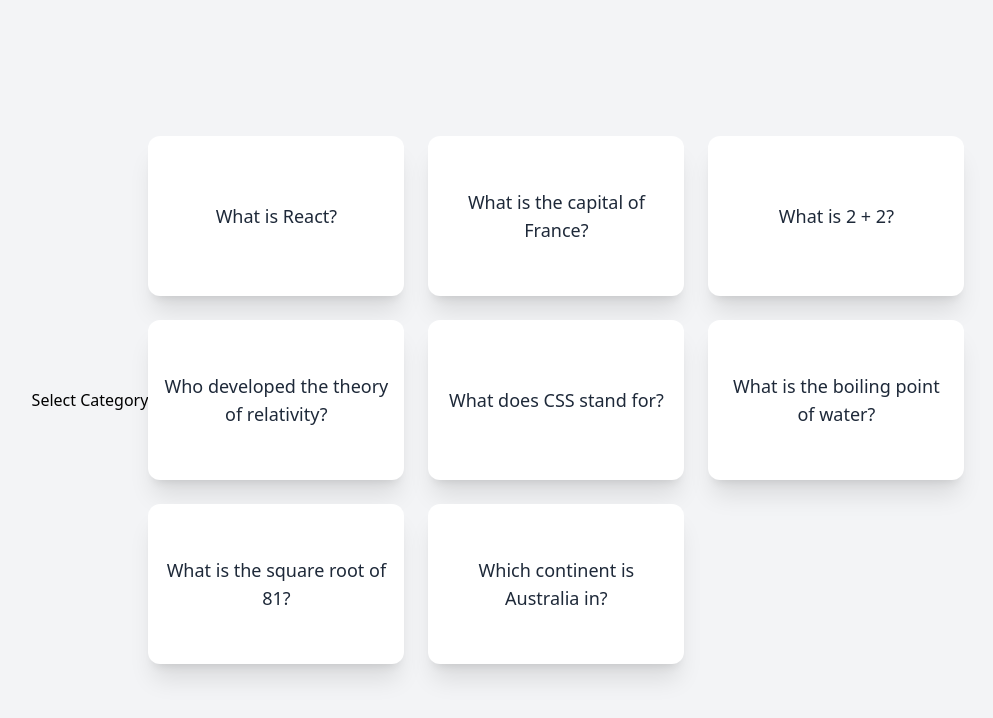
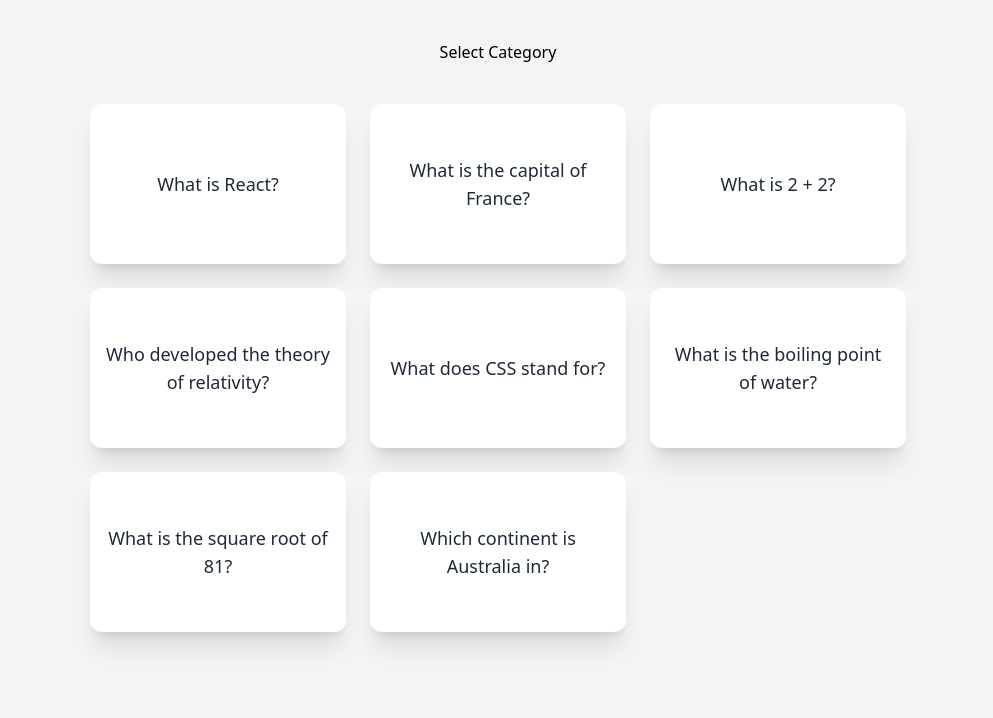
Before and after one commit to PraneethBunny123/All-App, a React (Vite) app: page / in a window 1280 px wide. Shown: the top 718 px of the page, without its empty margins (142-1135 px from the left). Built offline with nearby package versions, Linux system fonts and the light colour scheme.

Commit message:
Styles FlashcardApp accordingly

```diff
--- a/src/project-apps/QuizApp/Dropdown.jsx
+++ b/src/project-apps/QuizApp/Dropdown.jsx
@@ -9,7 +9,7 @@ export default function Dropdown({allCategories, selectedCategory, setSelectedCa
     }
 
     return (
-        <div>
+        <div className="relative inline-block text-left">
             <button onClick={() => setIsDropdownOpen(prevState => !prevState)}>Select Category</button>
             {isDropdownOpen &&
                 <ul>
--- a/src/project-apps/QuizApp/FlashcardApp.jsx
+++ b/src/project-apps/QuizApp/FlashcardApp.jsx
@@ -13,7 +13,7 @@ export default function FlashcardApp() {
 
 
     return (
-        <div className="min-h-screen flex items-center justify-center bg-gray-100 p-4">
+        <div className="min-h-screen bg-gray-100 py-10 px-4 flex flex-col items-center space-y-10">
             <Dropdown
                 allCategories={allCategories}
                 selectedCategory={selectedCategory}
```
